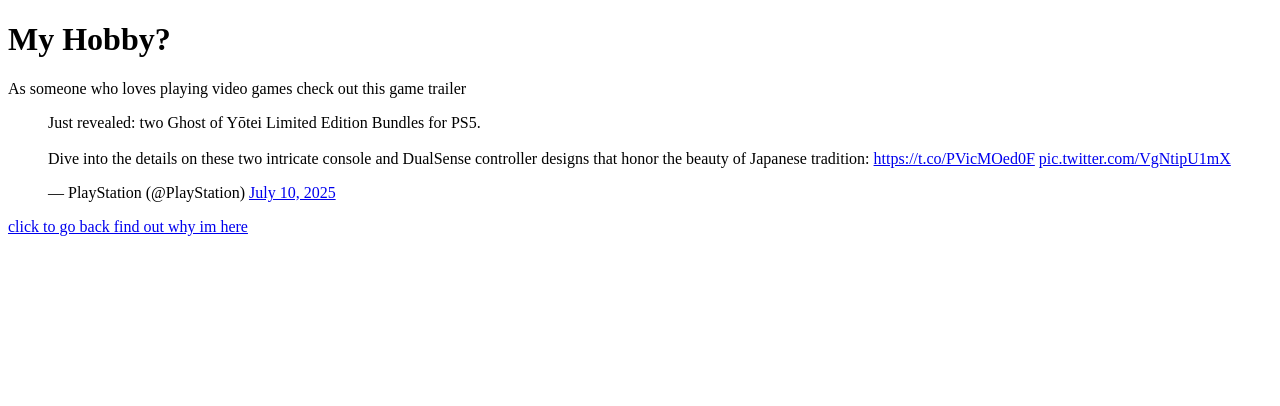
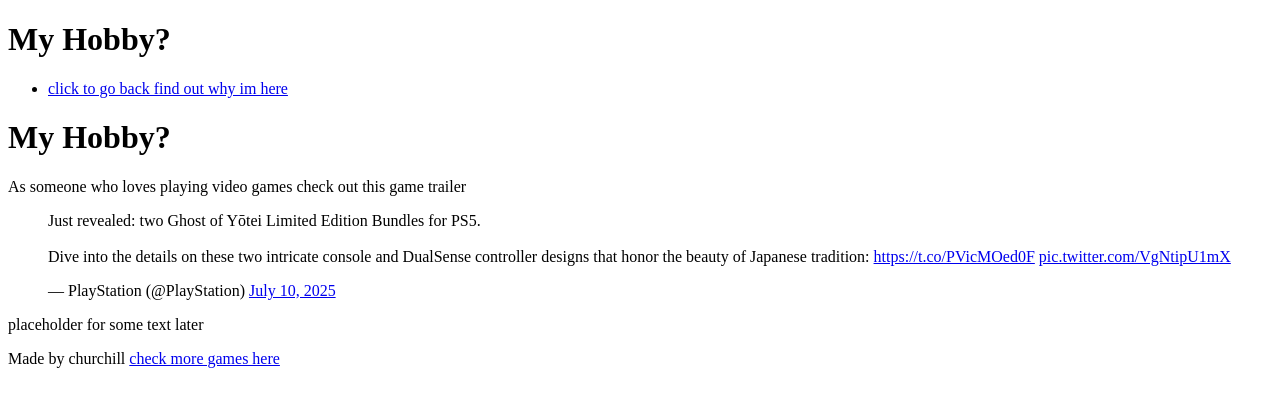
Before and after one commit to lifeofchurchill/My_First_Portfolio, a plain HTML site: page html_basic/tweets.html in a window 1280 px wide. Drawn offline with Linux system fonts and the light colour scheme.

Commit message:
added 3 subtags to each page to improve consistency as well as added an ul and li to ease navigation. added an aside and article tag as well

```diff
--- a/html_basic/tweets.html
+++ b/html_basic/tweets.html
@@ -6,14 +6,28 @@
         <meta name="viewport" content="width=device-width, initial-scale=1.0">
     </head>
     <body>
+        <header>
+            <h1>My Hobby?</h1>
+            <ul>
+                <li><a href="index.html">click to go back find out why im here</a></li>
+            </ul>
+        </header>
+        <main>
             <h1>My Hobby?</h1>
             <p>As someone who loves playing video games check out this game trailer</p>
+            <article>
                 <blockquote class="twitter-tweet" data-media-max-width="560"><p lang="en" dir="ltr">Just revealed: two Ghost of Yōtei Limited Edition Bundles for PS5.<br>
                 <br>Dive into the details on these two intricate console and DualSense controller designs that honor the beauty of Japanese tradition:
                 <a href="https://t.co/PVicMOed0F">https://t.co/PVicMOed0F</a> <a href="https://t.co/VgNtipU1mX">pic.twitter.com/VgNtipU1mX</a></p>&mdash; PlayStation (@PlayStation)
                 <a href="https://twitter.com/PlayStation/status/1943422684206923867?ref_src=twsrc%5Etfw">July 10, 2025</a></blockquote>
                 <script async src="https://platform.twitter.com/widgets.js" charset="utf-8"></script>
-
-        <a href="index.html">click to go back find out why im here</a>
+            </article>
+            <aside>
+                <p>placeholder for some text later</p>
+            </aside>
+        </main>
+        <footer>
+            <P>Made by churchill <a href="https://www.playstation.com/en-us/">check more games here</a></P>
+        </footer>
     </body>
 </html>
```
Also changed, not shown: html_basic/index.html (+15 -4 lines). Lines whose indentation alone changed are shown as unchanged.
